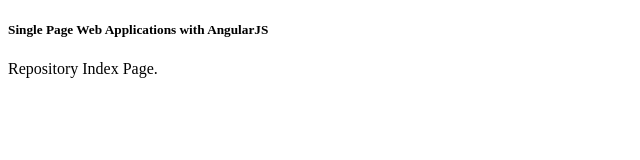
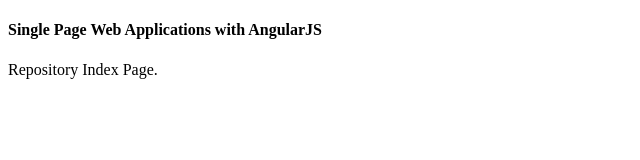
Before and after one commit to aphidrain/coursera-angularjs, a plain HTML site: page index.html in a window 1280 px wide. Shown: the whole page, without its empty margins (0-640 px from the left). Drawn offline with Linux system fonts and the light colour scheme.

Commit message:
Header tag changed from h5 to h4.

```diff
--- a/index.html
+++ b/index.html
@@ -5,7 +5,7 @@
     <title>Coursera: Single Page Web Applications with AngularJS</title>
   </head>
   <body>
-    <h5>Single Page Web Applications with AngularJS</h5>
+    <h4>Single Page Web Applications with AngularJS</h4>
     <p>
       Repository Index Page.
     </p>
```
